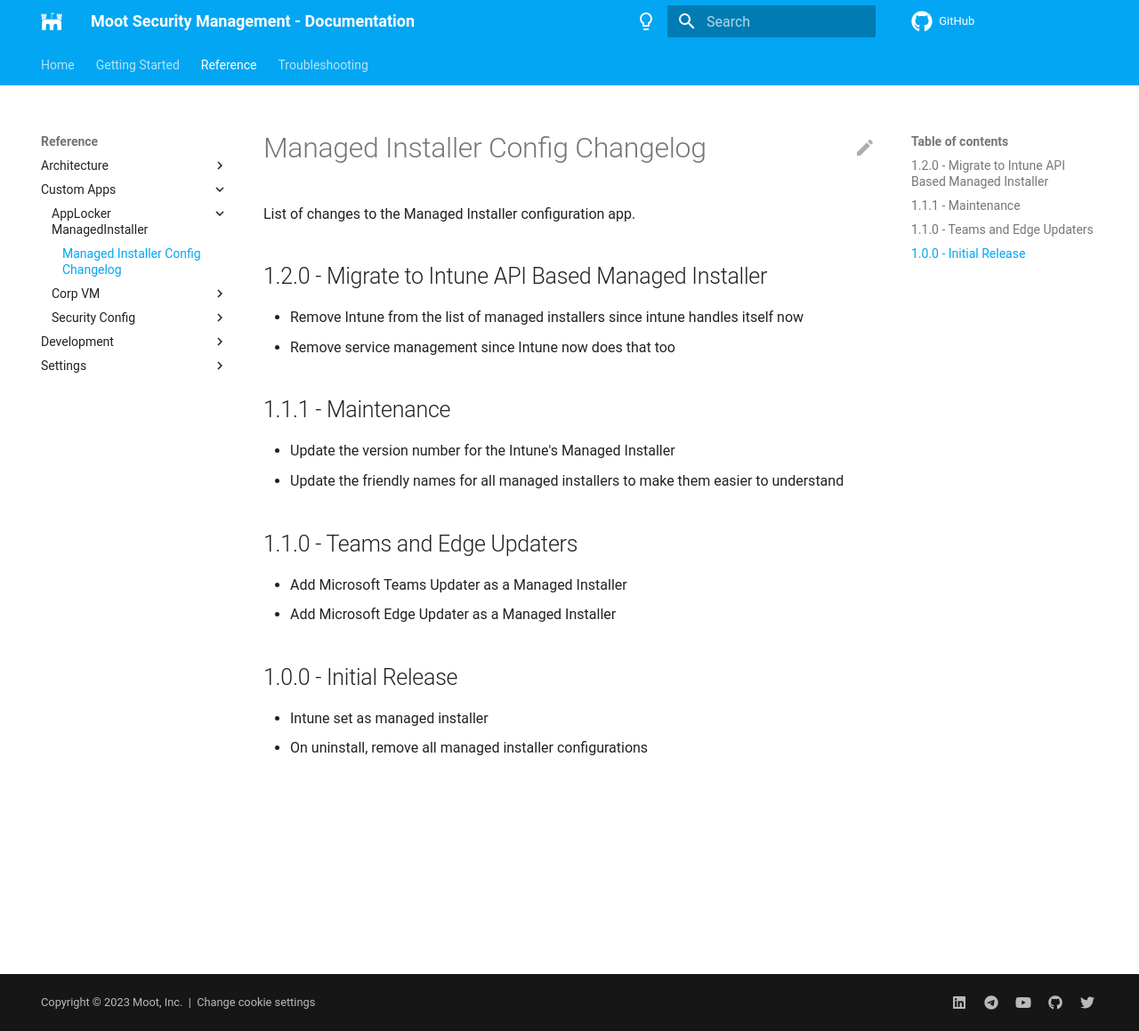
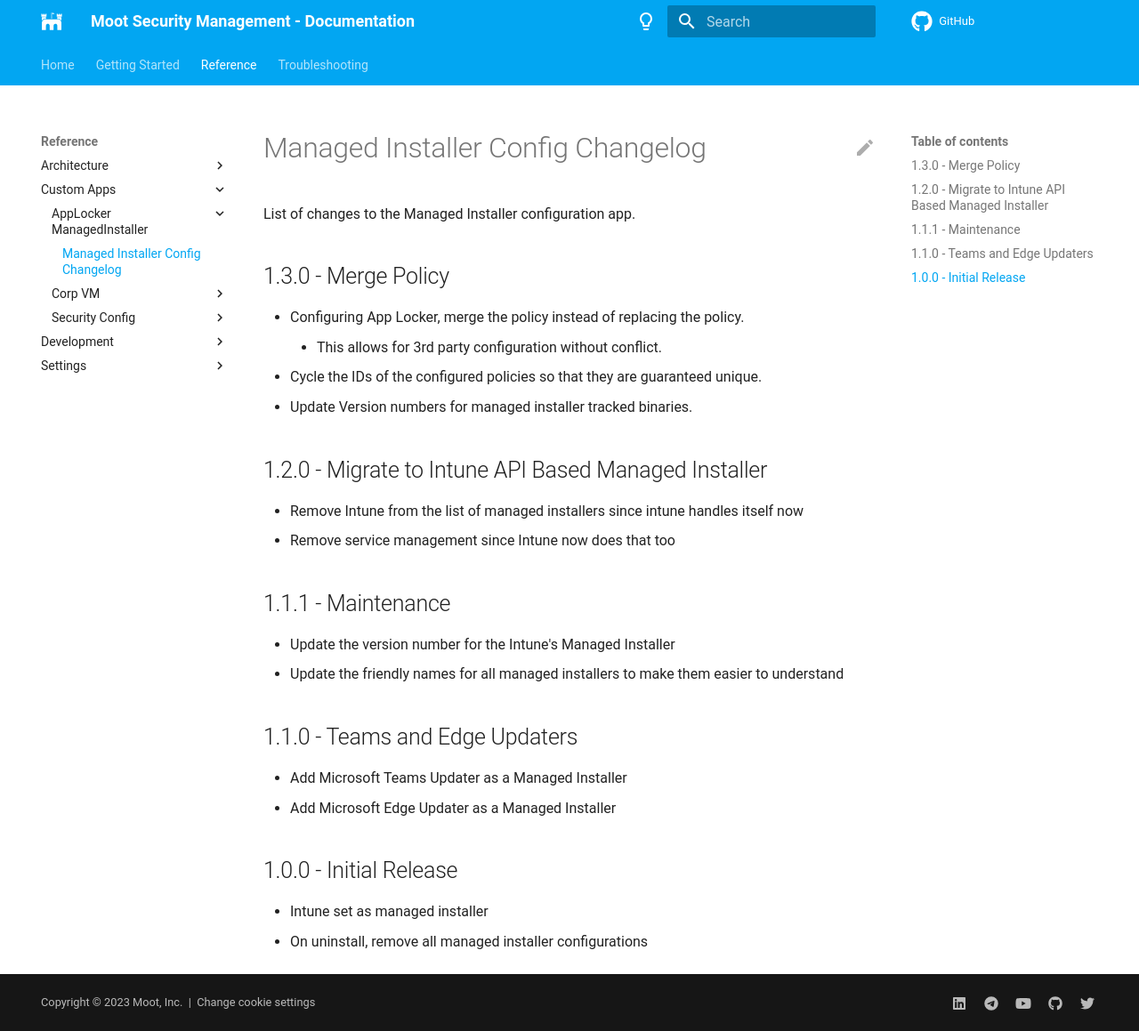
Before and after one commit to Software-Hardware-Integration-Lab/Documentation, an MkDocs documentation site: the page built from docs/Reference/Custom-Apps/AppLocker-ManagedInstaller/Changelog.md, in a window 1280 px wide and 1159 px high. Shown: the whole window at 89% size. Built offline with MkDocs 1.6.1 and Material for MkDocs 9.7.7, drawn with Linux system fonts in a browser that asks for light colours; comment, search, counter and statistics services are not loaded.

Commit message:
Add New Version

```diff
--- a/docs/Reference/Custom-Apps/AppLocker-ManagedInstaller/Changelog.md
+++ b/docs/Reference/Custom-Apps/AppLocker-ManagedInstaller/Changelog.md
@@ -1,6 +1,13 @@
 # Managed Installer Config Changelog
 
 List of changes to the Managed Installer configuration app.
+
+## 1.3.0 - Merge Policy
+
+- Configuring App Locker, merge the policy instead of replacing the policy.
+    - This allows for 3rd party configuration without conflict.
+- Cycle the IDs of the configured policies so that they are guaranteed unique.
+- Update Version numbers for managed installer tracked binaries.
 
 ## 1.2.0 - Migrate to Intune API Based Managed Installer
 
```
